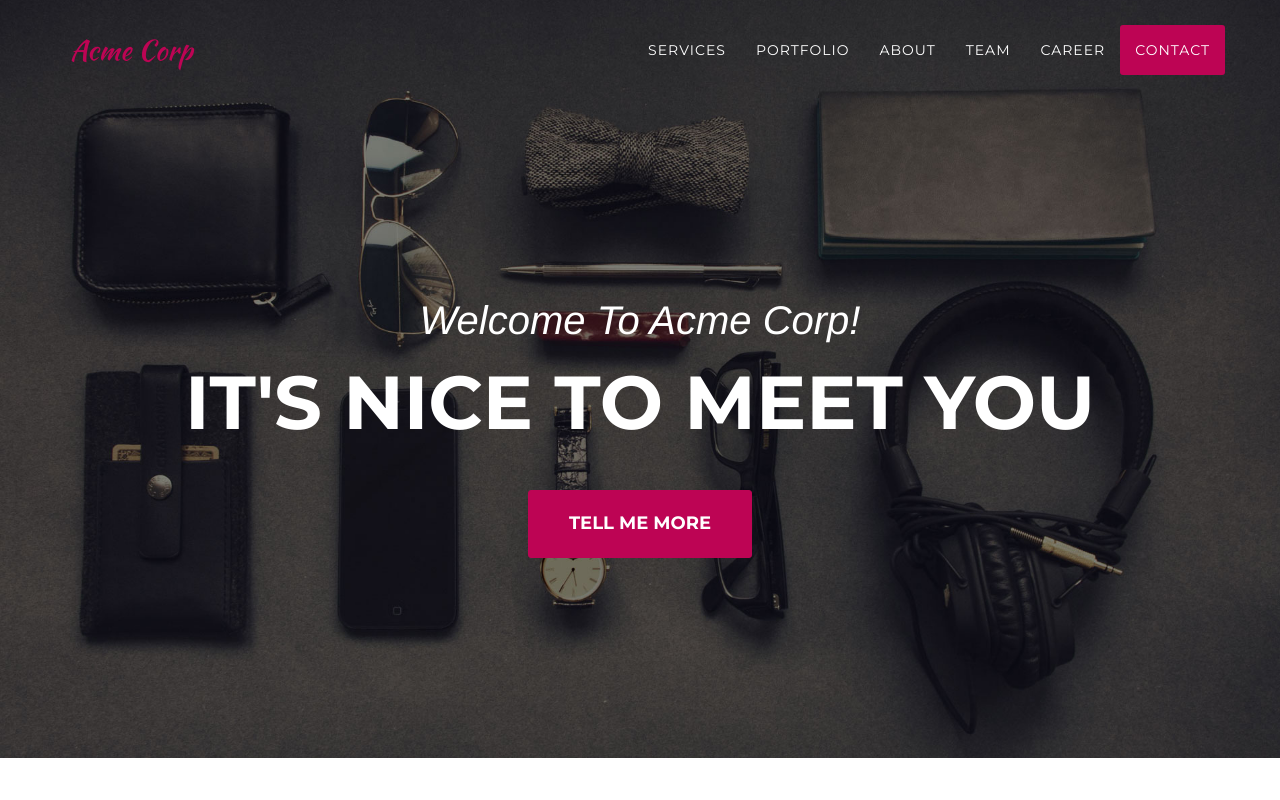
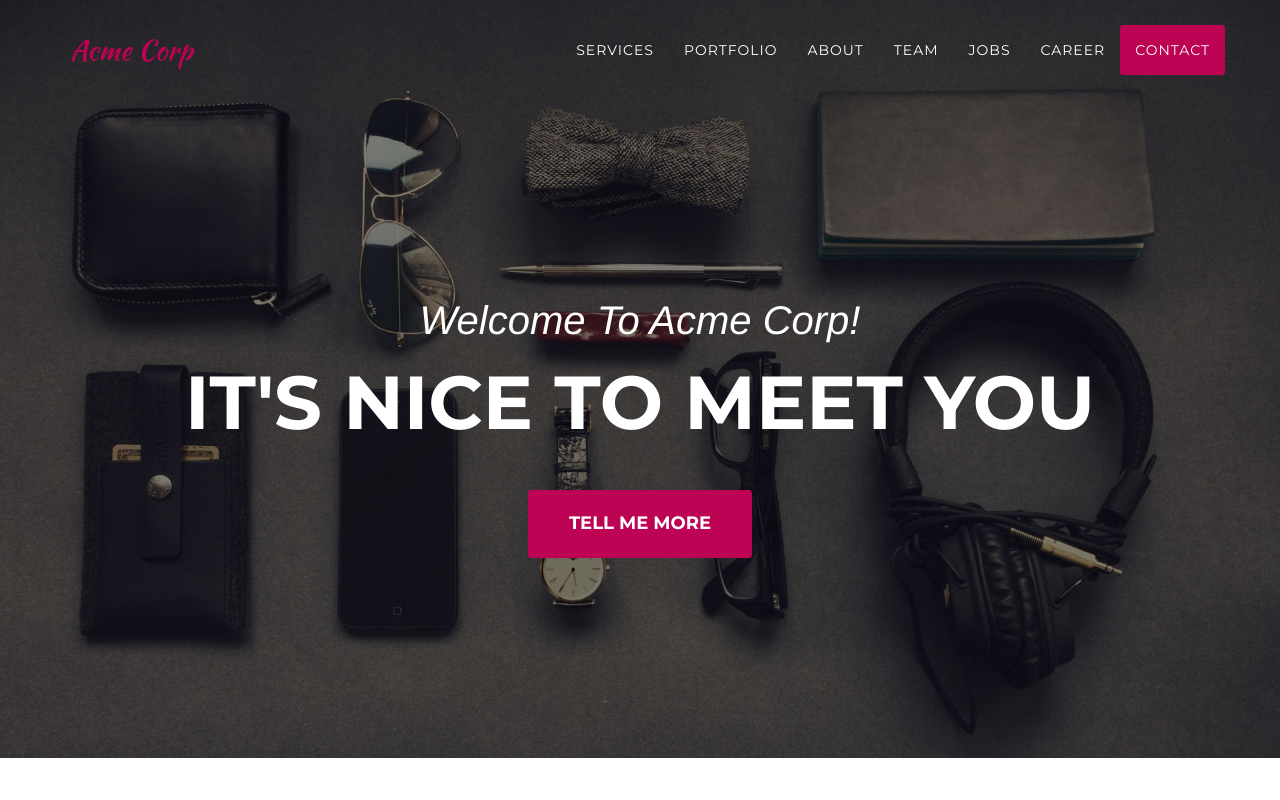
Before and after one commit to Teamtailor/acme-corp, a plain HTML site: page index.html in a window 1280 px wide. Shown: the top 800 px of the page. Drawn offline with nearby package versions, Linux system fonts and the light colour scheme; a script that the page names is missing; a web font is replaced by a local one.

Commit message:
link to jobs in menu

```diff
--- a/index.html
+++ b/index.html
@@ -66,6 +66,9 @@
                     </li>
                     <li>
                         <a class="page-scroll" href="#team">Team</a>
+                    </li>
+                    <li>
+                        <a class="page-scroll" href="#jobs">Jobs</a>
                     </li>
                     <li>
                         <a href="http://acmecorpeng.teamtailor.com">Career</a>
```
